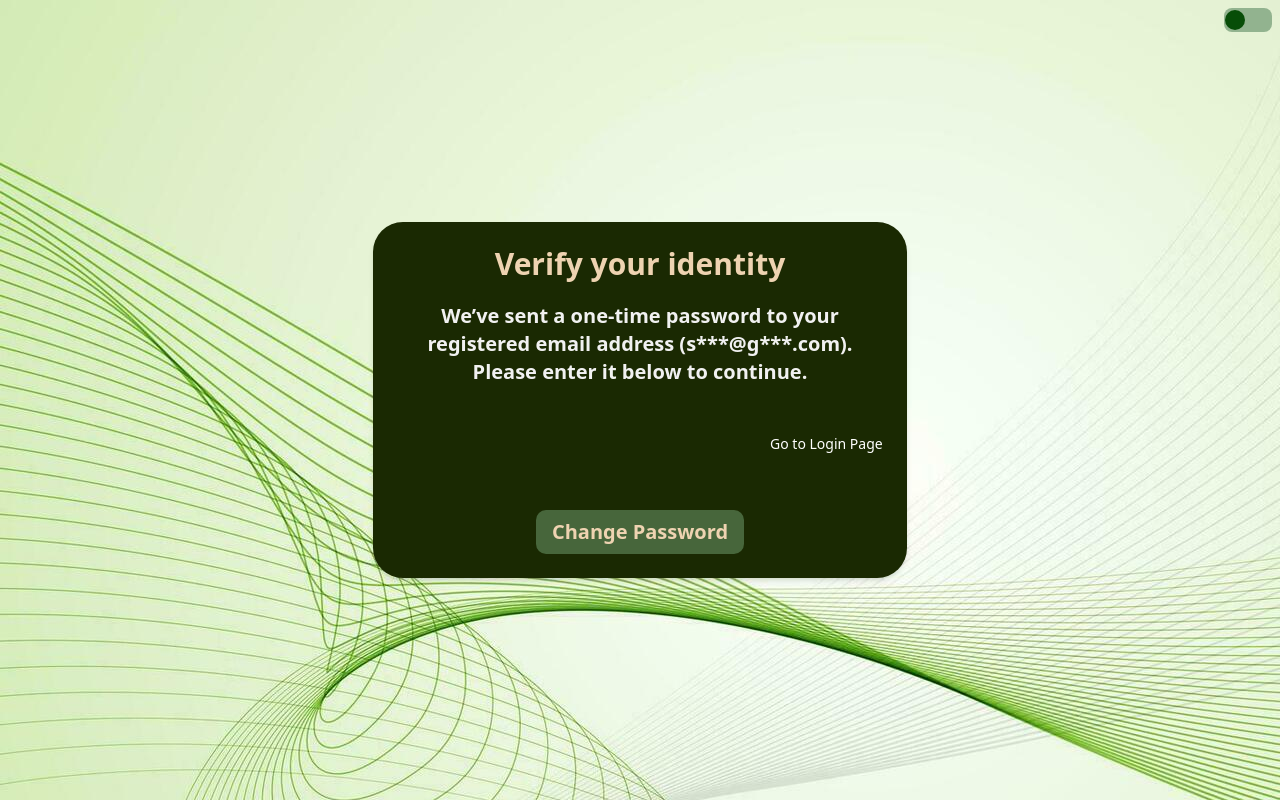
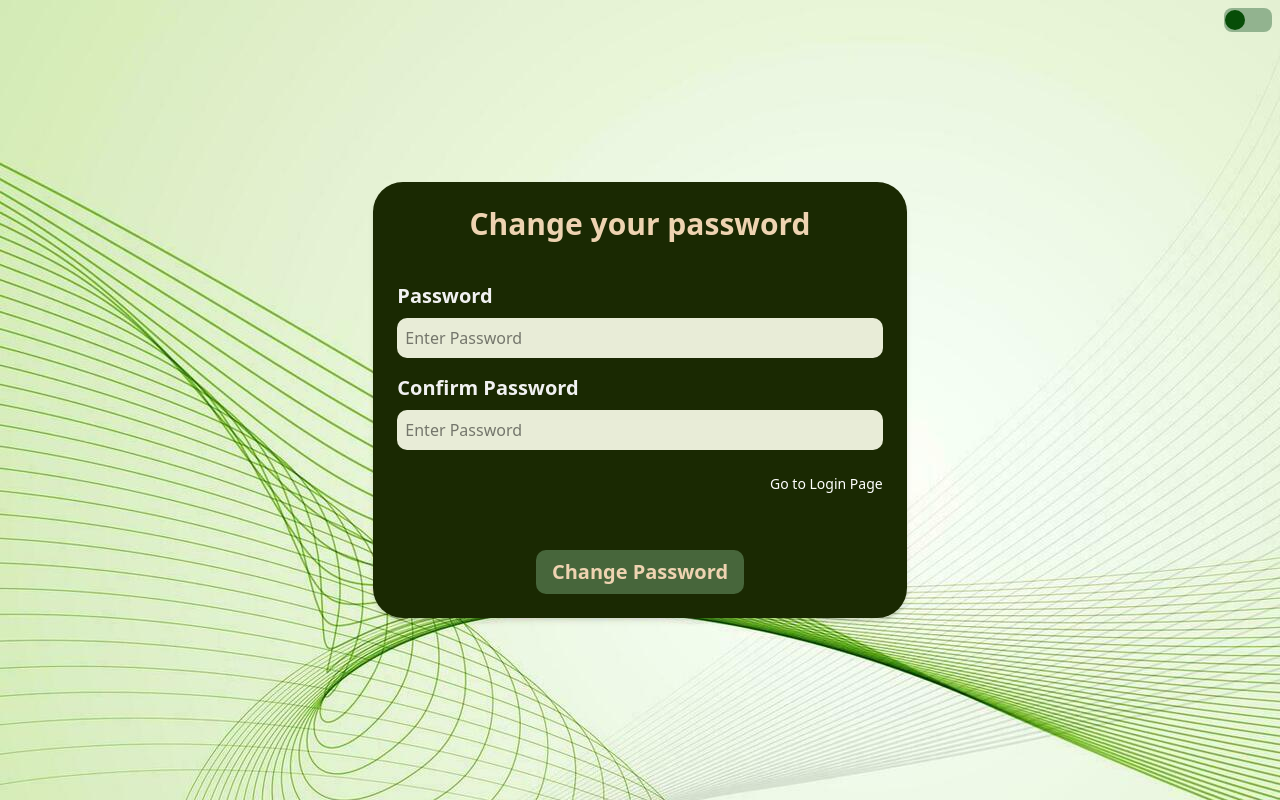
Before and after one commit to rh-pr/pern-chat-app, a React (Vite) app in the folder frontend/: page /changePassword in a window 1280 px wide. Built offline with nearby package versions, Linux system fonts and the light colour scheme; no server answers.

Commit message:
updated confirmation component and functionality

```diff
--- a/frontend/src/hooks/password/useConfirmation.tsx
+++ b/frontend/src/hooks/password/useConfirmation.tsx
@@ -8,6 +8,7 @@ const useConfirmation = () => {
     const [loading, setLoading] = useState(false);
     const [minutes, setMinutes] = useState<number>(5);
     const [seconds, setSeconds] = useState<number>(0);
+    const [errorMessage, setErrorMessage] = useState<string>('');
 
     const expireAt = useAuthStore(state => state.expireAt);
     const setExpireAt = useAuthStore(state => state.setExpireAt);
@@ -34,7 +35,7 @@ const useConfirmation = () => {
     }, [expireAt]);
 
 
-
+//todo: handle exired code
     const submitOPT = async (e: React.FormEvent) => {
         e.preventDefault();
 
@@ -46,15 +47,28 @@ const useConfirmation = () => {
 
         const res = await sendCode(data);
 
-       if (res) {
-            navigate('/changePassword');
+        console.log('res; ', res);
+
+
+        if (!res) {
             setLoading(false);
-            setExpireAt(null);
-            return true;
+            setErrorMessage('Internal server error, please try again later');
+            return false;
         }
 
+        if (res?.error) {
+            setLoading(false);
+            setErrorMessage(res.error);
+            return false;
+        }
+
+        navigate('/changePassword');
         setLoading(false);
-        return false;
+        setExpireAt(null);
+        return true;
+
+
+
     }
 
     const handleChanges = (val: string, ind: number) => {
@@ -65,6 +79,7 @@ const useConfirmation = () => {
     }
 
     return {
+        errorMessage,
         minutes,
         seconds,
         loading,
--- a/frontend/src/hooks/password/useForgetPassword.ts
+++ b/frontend/src/hooks/password/useForgetPassword.ts
@@ -16,6 +16,7 @@ const useForgetPassword = () => {
         setFormData(e.target.value);
     }
 
+    //todo: change expireAt
 
     const submitEmail = async (e: React.FormEvent) => {
         e.preventDefault();
@@ -26,12 +27,13 @@ const useForgetPassword = () => {
 
         const res = await sendEmail(data);
 
-        if (!res) {
+        if (!res || !res.data.expireAt) {
             setErrorMessage('User with this email not found');
             setLoading(false);
             return false
         }
-        setExpireAt(new Date (Date.now() + 5 * 60 * 1000));
+
+        setExpireAt( new Date (res.data.expireAt))
         navigate('/confirmation', {state: {email: formData}});
         setLoading(false);
         return true;
--- a/frontend/src/pages/ChangePassword.tsx
+++ b/frontend/src/pages/ChangePassword.tsx
@@ -5,7 +5,7 @@ import { Link } from "react-router-dom";
 
 function ChangePassword() {
   const design = useContext(DesignContext);
-    const colors = design?.colors;
+  const colors = design?.colors;
 
 
   return (
@@ -14,17 +14,51 @@ function ChangePassword() {
                 style={{backgroundColor: colors?.bgColor}}>
                 <h1 className={`text-3xl font-black text-center`}
                     style={{color: colors?.headerColor}}>
-                    Verify your identity
+                   Change your password
                 </h1>
 
-                <p className={`text-xl font-black text-center pt-5`}
-                    style={{color: colors?.textColor}}>
-                    We’ve sent a one-time password  to your registered email address (s***@g***.com). Please enter it below to continue.
-                </p>
 
                 <form className="flex flex-col gap-4 pt-10" onSubmit={() => {}}>
 
+                   <div>
+                        <label className={`label`}>
+                            <span
+                                className={`font-bold text-lg md:text-xl`}
+                                style={{color: colors?.textColor}}>
+                                    Password
+                            </span>
+                        </label>
+                        <input
+                            type='password'
+                            name="password"
+                            required
+                            value={''}
+                            onChange={ () => {} }
+                            minLength={6}
+                            placeholder='Enter Password'
+                            className={`w-full input input-bordered h-8 md:h-10 bg-[${colors?.inputColor}] pl-2 mt-2 `}
+                            style={{backgroundColor: colors?.inputColor}} />
+                    </div>
 
+                    <div>
+                        <label className={`label`}>
+                            <span
+                                className={`font-bold text-lg md:text-xl`}
+                                style={{color: colors?.textColor}}>
+                                    Confirm Password
+                            </span>
+                        </label>
+                        <input
+                            type='password'
+                            name="confirm"
+                            required
+                            value={''}
+                            onChange={ () => {} }
+                            minLength={6}
+                            placeholder='Enter Password'
+                            className={`w-full input input-bordered h-8 md:h-10 pl-2 mt-2 `}
+                            style={{backgroundColor: colors?.inputColor}} />
+                    </div>
 
                     <Link
                         to='/login'
--- a/frontend/src/pages/Confirmation.tsx
+++ b/frontend/src/pages/Confirmation.tsx
@@ -8,7 +8,7 @@ function Confirmation() {
     const design = useContext(DesignContext);
     const colors = design?.colors;
 
-    const {formData, handleChanges, submitOPT} = useConfirmation();
+    const {formData, errorMessage, loading, handleChanges, submitOPT} = useConfirmation();
 
     const location = useLocation();
 
@@ -57,9 +57,12 @@ function Confirmation() {
                        <CodeTimer />
                     </div>
                     <div className="w-full flex justify-center ">
-                        <button type="submit" className={`font-bold py-2 px-4 text-xl  rounded-[10px] `}
-                                style={{color: colors?.headerColor, backgroundColor: colors?.buttonColor}}>Next</button>
+                        <button type="submit" disabled={loading} className={`font-bold py-2 px-4 text-xl  rounded-[10px] `}
+                                style={{color: colors?.headerColor, backgroundColor: colors?.buttonColor}}>{loading ? '...' : 'Next'}</button>
                     </div>
+
+                    {errorMessage && <p className="text-red-500 text-sm text-center">{errorMessage}</p>}
+
                 </form>
             </div>
         </div>
--- a/frontend/src/servieces/passwordService.ts
+++ b/frontend/src/servieces/passwordService.ts
@@ -16,8 +16,7 @@ export const sendCode = async (body: FormData) => {
     try {
         if (!body) return false
         const res = await api.post(`/password/confirm`, body);
-        return Boolean(res.data);
-
+        return res.data;
 
     } catch (err) {
         console.log('Internal server error', err);
@@ -30,7 +29,7 @@ export const sendEmail = async (body: FormData) => {
     try {
         if (!body) return false
         const res = await api.post(`/password/sendEmail`, body);
-        return Boolean(res.data);
+        return res.data;
     } catch (err) {
         console.log('Internal server error', err);
         return false;
```
Also changed, not shown: 1 other file (tests, documents, lock files or other folders).
